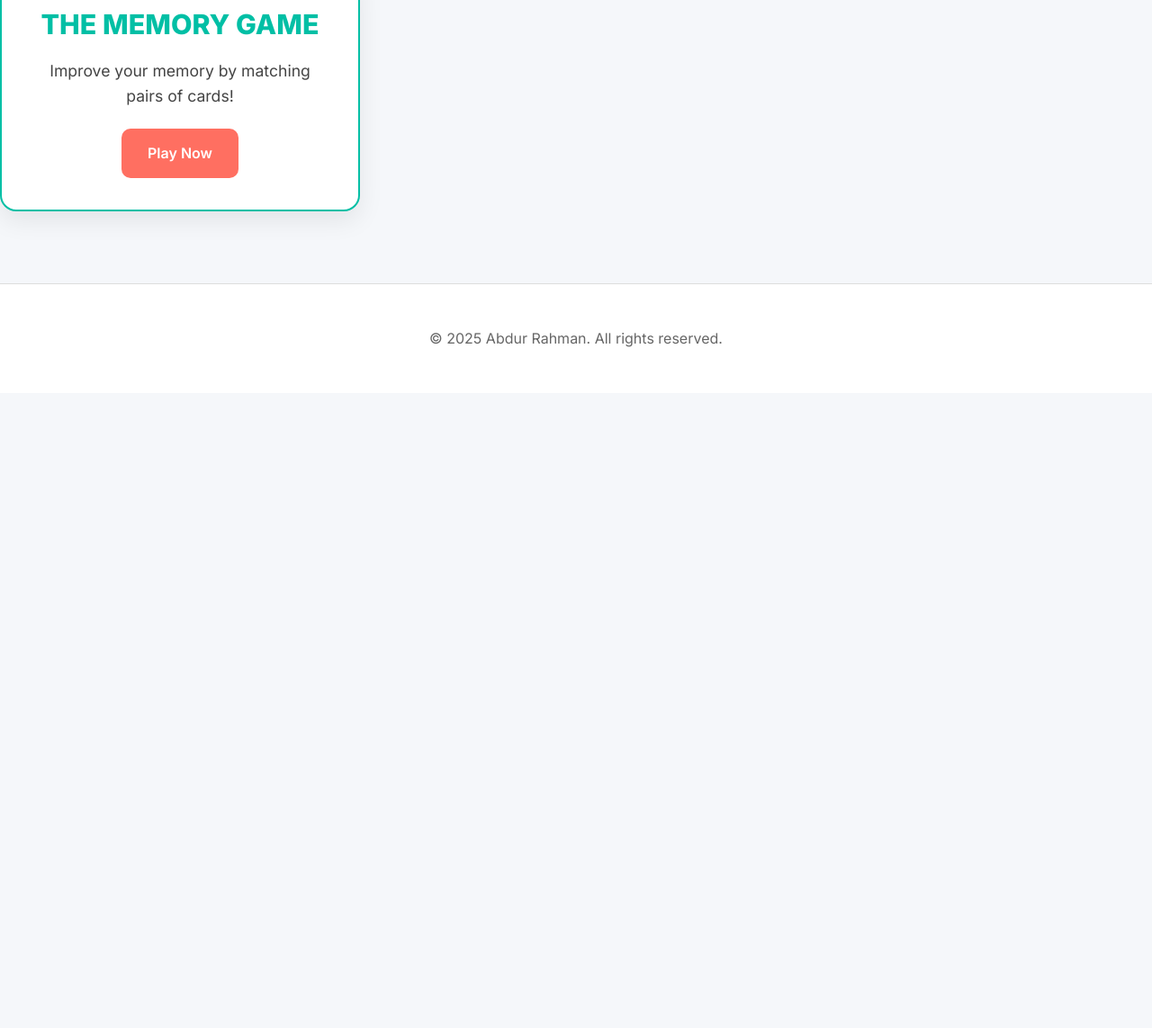
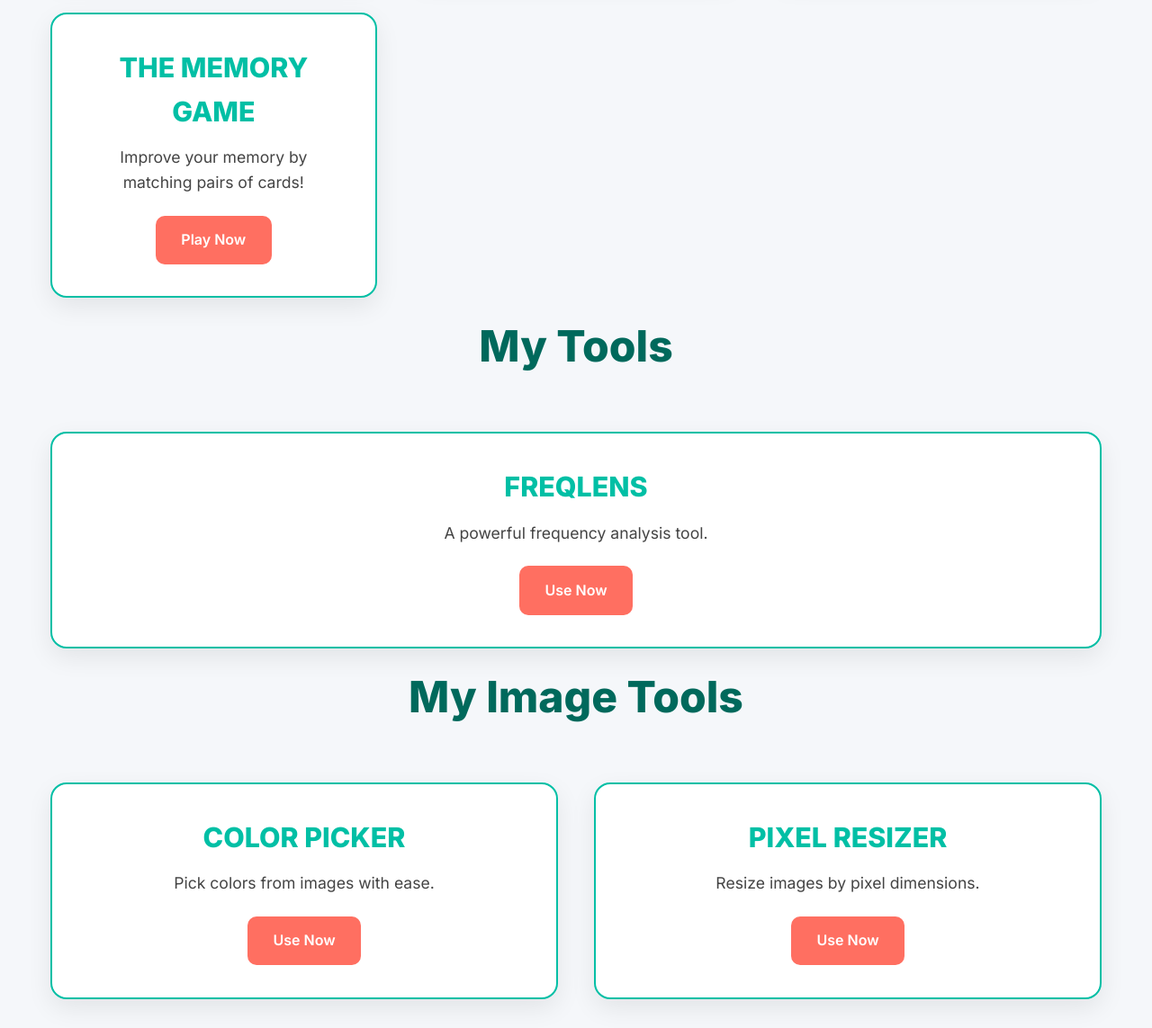
Before and after one commit to Abdur-Rahman-0517/Sites, a plain HTML site: page index.html in a window 1280 px wide. Shown: the part 837-1980 px from the top of the page at 90% size. Before the commit the page ends 1274 px from the top, so only its background shows below. Drawn offline with Linux system fonts and the light colour scheme.

Commit message:
Update index.html

```diff
--- a/index.html
+++ b/index.html
@@ -175,12 +175,14 @@
   </header>
 
   <nav>
-    <a href="#projects">Projects</a>
+    <a href="#projects">Games</a>
+    <a href="#tools">Tools</a>
+    <a href="#image-tools">Image Tools</a>
   </nav>
 
-
+  <div class="container">
     <section id="projects" class="projects-section">
-      <h2>My Projects</h2>
+      <h2>My Games</h2>
       <div class="projects-grid">
         <div class="project-card">
           <h3>Tic Tac Toe</h3>
@@ -204,6 +206,33 @@
         </div>
       </div>
     </section>
+
+    <section id="tools" class="projects-section">
+      <h2>My Tools</h2>
+      <div class="projects-grid">
+        <div class="project-card">
+          <h3>FreqLens</h3>
+          <p>A powerful frequency analysis tool.</p>
+          <a href="Tools/FreqLens">Use Now</a>
+        </div>
+      </div>
+    </section>
+
+    <section id="image-tools" class="projects-section">
+      <h2>My Image Tools</h2>
+      <div class="projects-grid">
+        <div class="project-card">
+          <h3>Color Picker</h3>
+          <p>Pick colors from images with ease.</p>
+          <a href="tools/image-tools/Color-Picker">Use Now</a>
+        </div>
+        <div class="project-card">
+          <h3>Pixel Resizer</h3>
+          <p>Resize images by pixel dimensions.</p>
+          <a href="tools/image-tools/Pixel-Resizer">Use Now</a>
+        </div>
+      </div>
+    </section>
   </div>
 
   <footer>
@@ -211,3 +240,9 @@
   </footer>
 </body>
 </html>
+
+  <footer>
+    &copy; 2025 Abdur Rahman. All rights reserved.
+  </footer>
+</body>
+</html>
```
